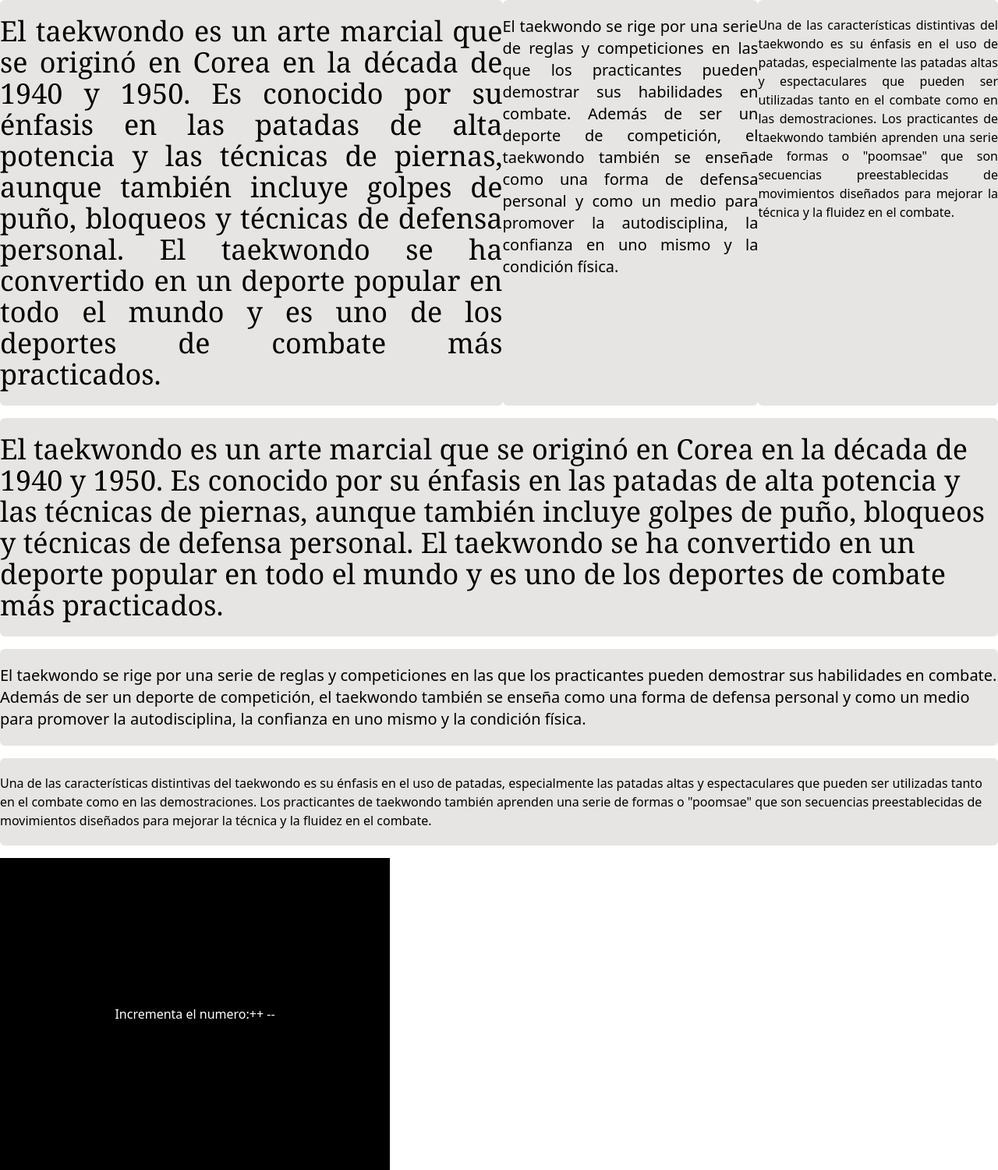
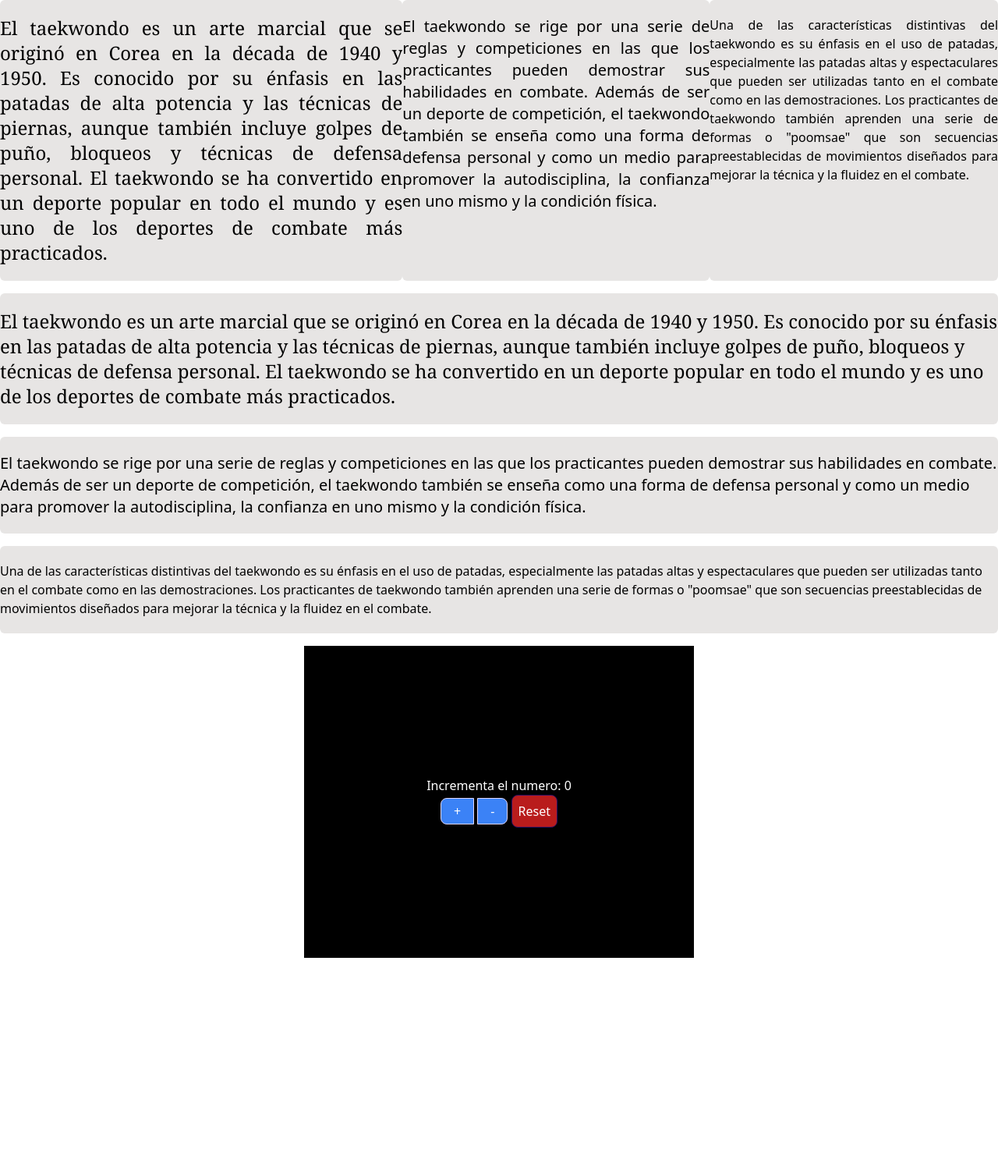
Before and after one commit to franquito15k/PracticaWeb, a website: page public/index.html in a window 1280 px wide. Shown: the whole page at 78% size. After the commit the page ends 1228 px from the top, so only its background shows below. Drawn offline with nearby package versions, Linux system fonts and the light colour scheme.

Commit message:
Fin de proyecto ("ponele q proyecto xd")

```diff
--- /dev/null
+++ b/postcss.config.js
@@ -0,0 +1,6 @@
+module.exports = {
+    plugins: {
+      tailwindcss: {},
+      autoprefixer: {},
+    }
+  }
--- a/index.html
+++ b/public/index.html
@@ -4,20 +4,20 @@
     <meta name="viewport" content="width=device-width, initial-scale=1.0">
     <title>Practica</title>
     <script src="https://cdn.tailwindcss.com"></script>
-    <!--<link rel="stylesheet" href="style.css">-->
+    <!--<link rel="stylesheet" href="./css/style.css">-->
 </head>
 
 <body>
     <div> <!--Primer punto 1°-->
         <!--Texto en columna-->
-        <div class="flex flex-row text-justify ">
-            <div class="mb-4 text-2xl font-serif text-4xl rounded-md py-5 bg-stone-200 ">
+        <div class="flex flex-row text-justify">
+            <div class="mb-4 text-2xl font-serif rounded-md py-5 bg-stone-200 ">
                 El taekwondo es un arte marcial que se originó en Corea en la década de 1940 y 1950. Es conocido por su énfasis en las patadas de alta potencia y las técnicas de piernas, aunque también incluye golpes de puño, bloqueos y técnicas de defensa personal. El taekwondo se ha convertido en un deporte popular en todo el mundo y es uno de los deportes de combate más practicados.
             </div>
-            <div class="mb-4 text-xl font-sans text-4xl rounded-md py-5 bg-stone-200 ">
+            <div class="mb-4 text-xl font-sans rounded-md py-5 bg-stone-200 ">
                 El taekwondo se rige por una serie de reglas y competiciones en las que los practicantes pueden demostrar sus habilidades en combate. Además de ser un deporte de competición, el taekwondo también se enseña como una forma de defensa personal y como un medio para promover la autodisciplina, la confianza en uno mismo y la condición física.
             </div>
-            <div class="mb-4 text-base font-sans text-4xl rounded-md py-5 bg-stone-200 ">
+            <div class="mb-4 text-base font-sans rounded-md py-5 bg-stone-200 ">
                 Una de las características distintivas del taekwondo es su énfasis en el uso de patadas, especialmente las patadas altas y espectaculares que pueden ser utilizadas tanto en el combate como en las demostraciones. Los practicantes de taekwondo también aprenden una serie de formas o "poomsae" que son secuencias preestablecidas de movimientos diseñados para mejorar la técnica y la fluidez en el combate.
             </div>
         </div>
@@ -26,30 +26,32 @@
     <!--Texto en fila-->
     <div>
         <div class="flex flex-col">
-            <div class="mb-4 text-2xl font-serif text-4xl rounded-md py-5 bg-stone-200 ">
+            <div class="mb-4 text-2xl font-serif rounded-md py-5 bg-stone-200 ">
                 El taekwondo es un arte marcial que se originó en Corea en la década de 1940 y 1950. Es conocido por su énfasis en las patadas de alta potencia y las técnicas de piernas, aunque también incluye golpes de puño, bloqueos y técnicas de defensa personal. El taekwondo se ha convertido en un deporte popular en todo el mundo y es uno de los deportes de combate más practicados.
             </div>
-            <div class="mb-4 text-xl font-sans text-4xl rounded-md py-5 bg-stone-200 ">
+            <div class="mb-4 text-xl font-sans rounded-md py-5 bg-stone-200 ">
                 El taekwondo se rige por una serie de reglas y competiciones en las que los practicantes pueden demostrar sus habilidades en combate. Además de ser un deporte de competición, el taekwondo también se enseña como una forma de defensa personal y como un medio para promover la autodisciplina, la confianza en uno mismo y la condición física.
             </div>
-            <div class="mb-4 text-base font-sans text-4xl rounded-md py-5 bg-stone-200 ">
+            <div class="mb-4 text-base font-sans rounded-md py-5 bg-stone-200 ">
                 Una de las características distintivas del taekwondo es su énfasis en el uso de patadas, especialmente las patadas altas y espectaculares que pueden ser utilizadas tanto en el combate como en las demostraciones. Los practicantes de taekwondo también aprenden una serie de formas o "poomsae" que son secuencias preestablecidas de movimientos diseñados para mejorar la técnica y la fluidez en el combate.
             </div>
         </div>
     </div><!--Primer punto 1°--><!--Texto en fila-->
 
-    <div class="w-[500px] h-[400px] bg-black flex text-white justify-center items-center" ><!--Segundo punto 2°-->
-        <div  id="display">
-            Incrementa el numero:
-        </div>
-        <div class="botones">
-            <button id="botonesS" value="1">++</button>
-            <button id="botonesR" value="-1">--</button>
-        </div>
-    </div><!--Segundo punto 2°-->
+    <div class="flex flex-row justify-center items-center">
+        <div class="w-[500px] h-[400px] bg-black flex flex-col text-white justify-center items-center" ><!--Segundo punto 2°-->
+            <div  id="display">
+                Incrementa el numero: <!--no sirve de nd pero lo puse para saber q es lo q aparece en el js-->
+            </div>
+            <div>
+                <button class="bg-blue-500 text-white border border-violet-200 py-1 px-4 rounded-s-lg hover:bg-blue-900 hover:border-blue-800" id="botonesS" value="1">+</button>
+                <button class="bg-blue-500 text-white border border-violet-200 py-1 px-4 rounded-r-lg hover:bg-blue-900 hover:border-blue-800" id="botonesR" value="-1">-</button>
+                <button class="bg-red-700 border border-violet-950 py-2 px-2 rounded-lg hover:bg-red-600 hover:border-violet-950 " id="reset" value="0">Reset </button>
+            </div>
+        </div><!--Segundo punto 2°-->
+    </div>
 
-
-<script src="script.js"></script>
+    <script src="/src/script.js"></script>
 </body>
 
 </html>
--- /dev/null
+++ b/src/$display.js
@@ -0,0 +1 @@
+const $display = document.querySelector("#display");
--- a/script.js
+++ b/src/script.js
@@ -1,7 +1,10 @@
 const $botonSumar = document.querySelector("#botonesS");
 const $botonRestar = document.querySelector("#botonesR");
 const $display = document.querySelector("#display");
+const $reset = document.querySelector("#reset");
+
 let cont = 0;
+$display.textContent = "Incrementa el numero: " + cont;
 
 $botonSumar.addEventListener("click", function () {
     cont++;
@@ -12,3 +15,8 @@ $botonRestar.addEventListener("click", function () {
     cont--;
     $display.textContent = "Incrementa el numero: " + cont;
 });
+
+$reset.addEventListener("click",function() {
+    cont=0;
+    $display.textContent = "Incrementa el numero: " + cont;
+})
--- /dev/null
+++ b/src/tailwind.css
@@ -0,0 +1,3 @@
+@tailwind base;
+@tailwind components;
+@tailwind utilities;
```
Also changed, not shown: package.json (added, +13 -0 lines), tailwind.config.js (added, +12 -0 lines), public/css/style.css (renamed from style.css), 2 other files.
